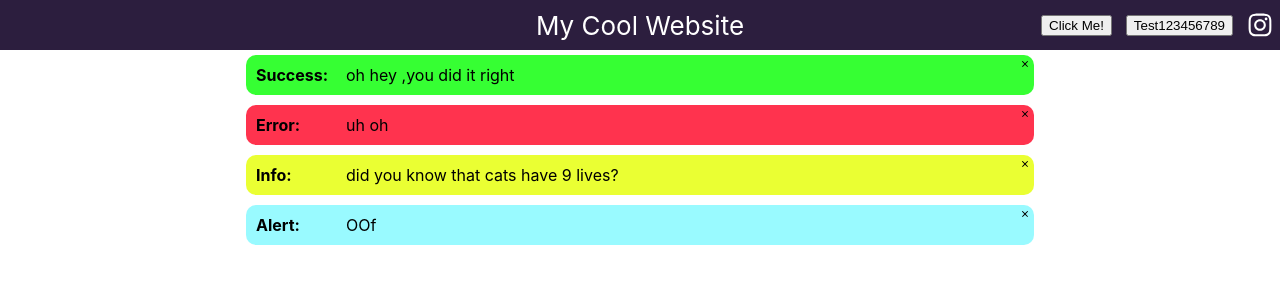
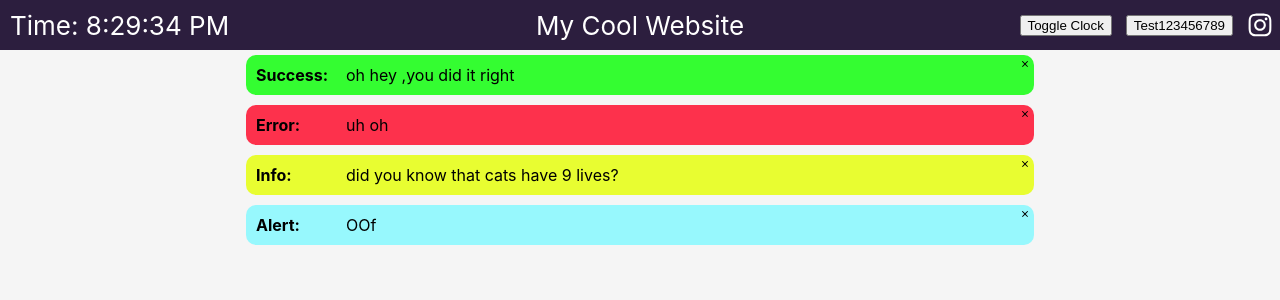
Before and after one commit to ZONAT3D/TestFrontEndSite, a React (Create React App) app: page / in a window 1280 px wide. Shown: the top 300 px of the page. Built offline with nearby package versions, Linux system fonts and the light colour scheme.

Commit message:
Added Clock/Timer class and implement to header

```diff
--- a/src/App.css
+++ b/src/App.css
@@ -1,5 +1,6 @@
 html {
   /* Full page styling here */
+  background-color: whitesmoke;
 }
 
 .App {
@@ -9,6 +10,7 @@ html {
 .App-header {
   background-color: hsl(266, 34%, 18%);
   height: 50px;
+  position: relative;
   display: flex;
   flex-direction: row-reverse;
   text-align: right;
@@ -94,3 +96,8 @@ html {
   background-color: rgba(128, 249, 255, .8);
   padding-left: 10px;
 }
+
+.Clock {
+  position: absolute;
+  left: 10px;
+}
--- a/src/App.js
+++ b/src/App.js
@@ -1,7 +1,7 @@
 import React from 'react';
 import './App.css';
 
-import {Header} from './Components/Header.js';
+import {Header} from './Components/Header';
 import {Notification} from './Components/Notification';
 
 function App() {
--- /dev/null
+++ b/src/Components/Clock.js
@@ -0,0 +1,36 @@
+import React from 'react';
+import '../App.css';
+
+export class Clock extends React.Component {
+    componentDidMount() {
+        this.updateTime()
+        this.setState({"timer": setInterval(this.updateTime, 1000)});
+    }
+
+    componentWillUnmount() {
+        clearInterval(this.state.timer)
+    }
+
+    constructor(props) {
+        super(props);
+        this.state = {
+            timer: null,
+            currentTime: ''
+        }
+
+        this.updateTime = this.updateTime.bind(this)
+    }
+
+    render() {
+        return (
+            <div className="Clock">Time: {this.state.currentTime}</div>
+        );
+    }
+
+    // Update the current time saved
+    updateTime = function() {
+        this.setState({
+            currentTime: new Date().toLocaleTimeString()
+        });
+    }
+}
--- a/src/Components/Header.js
+++ b/src/Components/Header.js
@@ -1,17 +1,37 @@
 import React from 'react';
 import '../App.css';
+import {Clock} from './Clock';
 
-import {FaInstagram}from 'react-icons/fa';
+import {FaInstagram} from 'react-icons/fa';
 
-export function Header(prop) {
+export class Header extends React.Component {
+  constructor(props) {
+    super(props)
+    this.state = {
+      isClock: true
+    }
+    this.toggleClock = this.toggleClock.bind(this);
+  }
+
+  render() {
     return (
       <div className="App-header">
-        <>{prop.headerName}</>
+          {this.state.isClock && <Clock style={{ selfJustify: "left" }} />}
+          <div>{this.props.headerName}</div>
           <div className="Socials">
-          <button className="Socials-Buttons">Click Me!</button>
+            <button className="Socials-Buttons" onClick={this.toggleClock}>Toggle Clock</button>
             <button className="Socials-Buttons">Test123456789</button>
             <FaInstagram className="Socials-Buttons">Instagramers</FaInstagram>
           </div>
       </div>
     );
   }
+
+  toggleClock = function(){
+    if (this.state.isClock) {
+      this.setState({ isClock: false })
+    } else {
+      this.setState({ isClock: true })
+    }
+  }
+}
```
Lines whose indentation alone changed are shown as unchanged.
